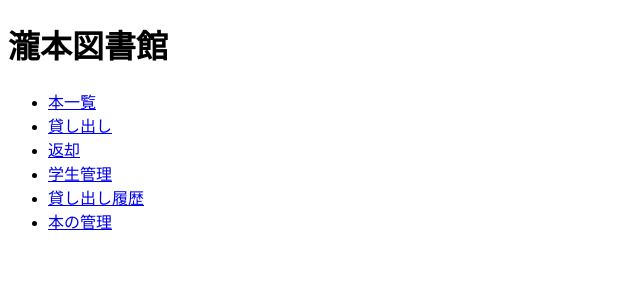
After one commit to takajirou/takimoto_library, a PHP site: page /home.php in a window 1280 px wide. The commit adds this page. Shown: the top 300 px of the page, without its empty margins (0-640 px from the left). Run offline with PHP 8.4, Linux system fonts and the light colour scheme.

Commit message:
#16 ホームページの作成

```diff
--- /dev/null
+++ b/public/home.php
@@ -0,0 +1,24 @@
+<?php
+declare(strict_types=1);
+?>
+<!DOCTYPE html>
+<html lang="ja">
+<head>
+    <meta charset="UTF-8">
+    <title>瀧本図書館</title>
+</head>
+<body>
+    <h1>瀧本図書館</h1>
+
+    <nav>
+        <ul>
+            <li><a href="books.php">本一覧</a></li>
+            <li><a href="borrow.php">貸し出し</a></li>
+            <li><a href="return.php">返却</a></li>
+            <li><a href="students.php">学生管理</a></li>
+            <li><a href="loans.php">貸し出し履歴</a></li>
+            <li><a href="admin-books.php">本の管理</a></li>
+        </ul>
+    </nav>
+</body>
+</html>
```
Also changed, not shown: public/index.php (+7 -0 lines).
